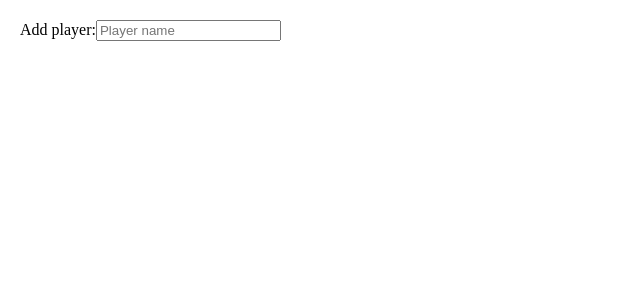
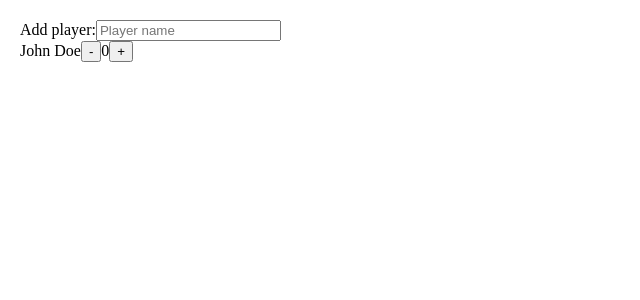
Before and after one commit to dw0111/scorekeeper, a React (Create React App) app: page / in a window 1280 px wide. Shown: the top 300 px of the page, without its empty margins (0-640 px from the left). Built offline with nearby package versions, Linux system fonts and the light colour scheme.

Commit message:
Add generic player. Styling to be done

```diff
--- a/src/components/App/App.js
+++ b/src/components/App/App.js
@@ -1,10 +1,12 @@
 import './App.css';
 import PlayerForm from '../PlayerForm/PlayerForm';
+import Player from '../Player/Player';
 
 function App() {
   return (
     <div className="App">
       <PlayerForm onAddPlayer={event => onAddPlayer(event)}/>
+      <Player name={"John Doe"} score={0} onMinus={() => console.log("Minus was clicked")} onPlus={() => console.log("Plus was clicked")}/>
     </div>
   );
 }
--- /dev/null
+++ b/src/components/Player/Player.js
@@ -0,0 +1,12 @@
+import './Player.css'
+
+export default function Player({name, score, onMinus, onPlus}) {
+  return (
+    <div className="Player">
+      {name}
+      <button className="Player__button" onClick={onMinus}> - </button>
+      <span>{score}</span>
+      <button className="Player__button" onClick={onPlus}> + </button>
+    </div>
+  )
+}
```
Also changed, not shown: src/components/Player/Player.css (added).
